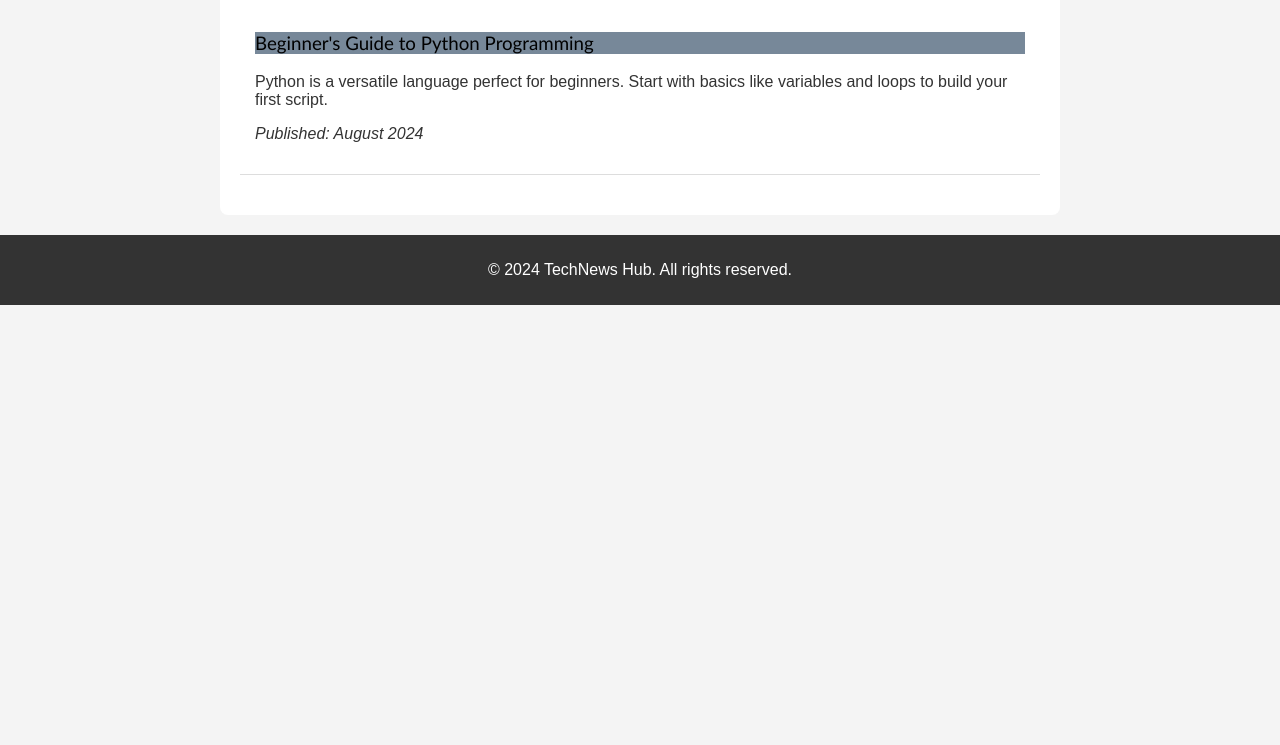
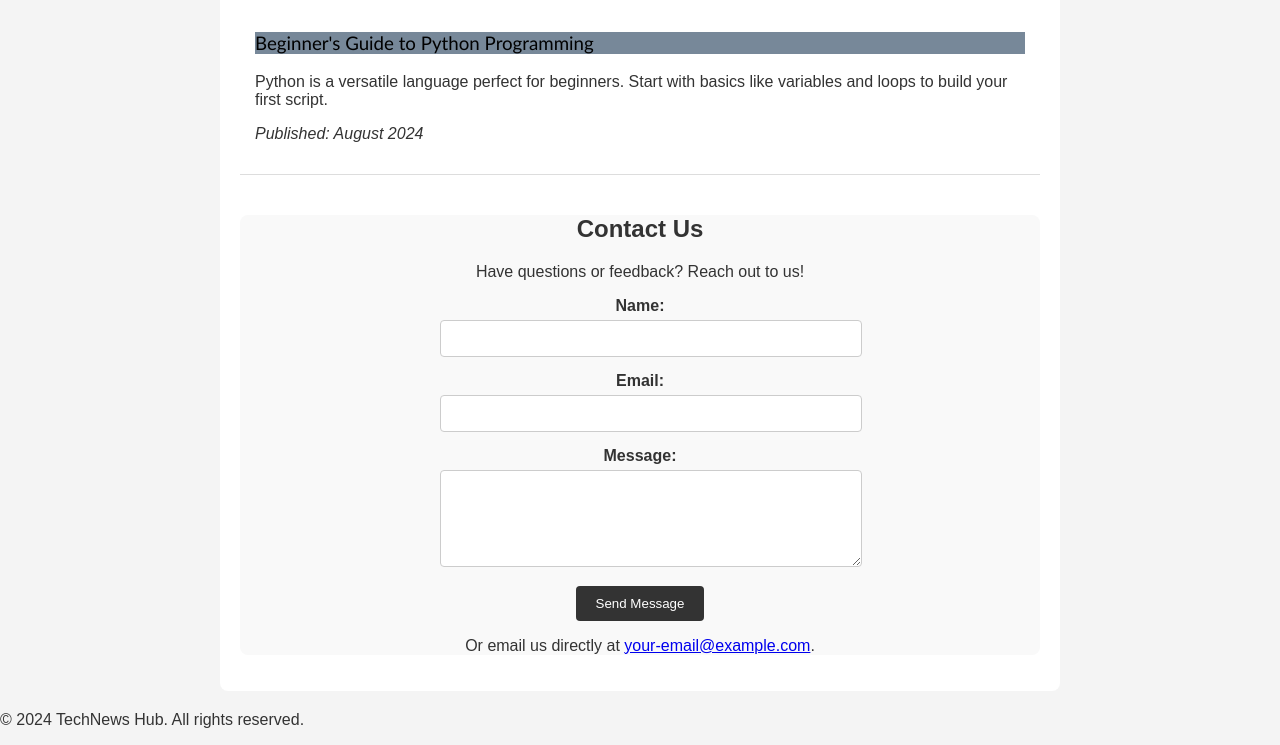
Before and after one commit to ChandruEswaran/aws-S3-static-website, a plain HTML site: page index.html in a window 1280 px wide. Shown: the part 686-1431 px from the top of the page. Before the commit the page ends 991 px from the top, so only its background shows below. Drawn offline with Linux system fonts and the light colour scheme.

Commit message:
Initial commit: Add static website files

```diff
--- a/index.html
+++ b/index.html
@@ -1,6 +1,5 @@
 <!DOCTYPE html>
 <html lang="en">
-<head>
     <meta charset="UTF-8">
     <meta name="viewport" content="width=device-width, initial-scale=1.0">
     <title>TechNews Hub</title>
@@ -61,7 +60,43 @@
         .article h3 {
             margin-top: 0;
         }
-        footer {
+        .contact {
+            margin-top: 40px;
+            background-color: #f9f9f9;
+            border-radius: 8px;
+            text-align: center;
+        }
+        .contact h2 {
+            margin-bottom: 20px;
+        }
+        .contact form {
+            max-width: 400px;
+            margin: 0 auto;
+        }
+        .contact label {
+            display: block;
+            margin-bottom: 5px;
+            font-weight: bold;
+        }
+        .contact input, .contact textarea {
+            width: 100%;
+            padding: 10px;
+            margin-bottom: 15px;
+            border: 1px solid #ccc;
+            border-radius: 4px;
+        }
+        .contact button {
+            background-color: #333;
+            color: white;
+            padding: 10px 20px;
+            border: none;
+            border-radius: 4px;
+            cursor: pointer;
+        }
+        .contact button:hover {
+            background-color: #555;
+        }
+        .footer {
             text-align: center;
             padding: 10px;
             background-color: #333;
@@ -69,7 +104,6 @@
         }
     </style>
 </head>
-<body>
     <header>
         <h1>TechNews Hub</h1>
         <p>Your simple source for tech news and blogs</p>
@@ -109,6 +143,25 @@
                 <p><em>Published: August 2024</em></p>
             </div>
         </section>
+
+        <section class="contact">
+            <h2>Contact Us</h2>
+            <p>Have questions or feedback? Reach out to us!</p>
+            <form action="mailto:your-email@example.com" method="post" enctype="text/plain">
+                <label for="name">Name:</label>
+                <input type="text" id="name" name="name" required>
+
+                <label for="email">Email:</label>
+                <input type="email" id="email" name="email" required>
+
+                <label for="message">Message:</label>
+                <textarea id="message" name="message" rows="5" required></textarea>
+
+                <button type="submit">Send Message</button>
+            </form>
+            <p>Or email us directly at <a href="mailto:your-email@example.com">your-email@example.com</a>.</p>
+        </section>
+
     </main>
 
     <footer>
```
